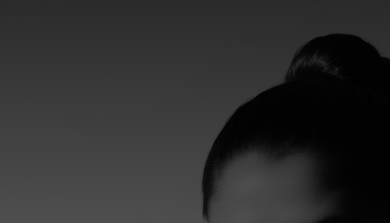
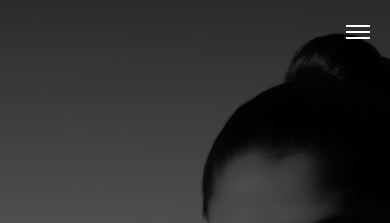
Before and after one commit to sofiassokolova-art/mayyam-website, a Next.js app: page / in a window 390 px wide. Shown: the top 223 px of the page. Built offline with nearby package versions, Linux system fonts and the light colour scheme.

Commit message:
Add mobile navigation: hamburger menu with animation, mobile-responsive header, adapt Cases cards padding for mobile

```diff
--- a/src/components/Cases.tsx
+++ b/src/components/Cases.tsx
@@ -141,7 +141,7 @@ const Cases = () => {
                 <SwiperSlide key={caseItem.id}>
                   {/* Белая журнальная карточка */}
                   <div
-                    className="bg-white p-8 mx-2 transition-all duration-300 hover:scale-105 hover:shadow-xl group cursor-pointer"
+                    className="bg-white p-6 md:p-8 mx-2 transition-all duration-300 hover:scale-105 hover:shadow-xl group cursor-pointer"
                     style={{
                       minHeight: '280px',
                       borderRadius: '0px', // строго прямоугольная
--- a/src/components/Header.tsx
+++ b/src/components/Header.tsx
@@ -1,11 +1,12 @@
 "use client";
 
 import { useState, useEffect } from "react";
-import { motion } from "framer-motion";
+import { motion, AnimatePresence } from "framer-motion";
 import Link from "next/link";
 
 const Header = () => {
   const [isScrolled, setIsScrolled] = useState(false);
+  const [isMobileMenuOpen, setIsMobileMenuOpen] = useState(false);
 
   useEffect(() => {
     const handleScroll = () => {
@@ -27,16 +28,16 @@ const Header = () => {
       initial={{ y: -100, opacity: 0 }}
       animate={{ y: 0, opacity: 1 }}
       transition={{ duration: 0.6, ease: "easeOut" }}
-      className={`fixed top-0 left-0 right-0 z-50 transition-all duration-300 hidden md:block ${
+      className={`fixed top-0 left-0 right-0 z-50 transition-all duration-300 ${
         isScrolled
           ? "bg-paper/80 backdrop-blur-md shadow-soft"
           : "bg-transparent"
       }`}
     >
       <div className="container-custom">
-        <nav className="flex items-center justify-end py-4">
-          {/* Navigation */}
-          <ul className="flex items-center gap-8">
+        <nav className="flex items-center justify-between py-4">
+          {/* Desktop Navigation */}
+          <ul className="hidden md:flex items-center gap-8 ml-auto">
             {navItems.map((item) => (
               <li key={item.href}>
                 {item.href.startsWith('/') ? (
@@ -61,8 +62,63 @@ const Header = () => {
               </li>
             ))}
           </ul>
+
+          {/* Mobile Menu Button */}
+          <button
+            className="md:hidden flex flex-col items-center justify-center w-8 h-8 ml-auto"
+            onClick={() => setIsMobileMenuOpen(!isMobileMenuOpen)}
+          >
+            <span className={`block w-6 h-0.5 transition-all duration-300 ${
+              isScrolled ? "bg-ink" : "bg-white"
+            } ${isMobileMenuOpen ? "rotate-45 translate-y-1" : ""}`}></span>
+            <span className={`block w-6 h-0.5 mt-1 transition-all duration-300 ${
+              isScrolled ? "bg-ink" : "bg-white"
+            } ${isMobileMenuOpen ? "opacity-0" : ""}`}></span>
+            <span className={`block w-6 h-0.5 mt-1 transition-all duration-300 ${
+              isScrolled ? "bg-ink" : "bg-white"
+            } ${isMobileMenuOpen ? "-rotate-45 -translate-y-1" : ""}`}></span>
+          </button>
         </nav>
       </div>
+
+      {/* Mobile Menu */}
+      <AnimatePresence>
+        {isMobileMenuOpen && (
+          <motion.div
+            initial={{ opacity: 0, y: -20 }}
+            animate={{ opacity: 1, y: 0 }}
+            exit={{ opacity: 0, y: -20 }}
+            transition={{ duration: 0.3 }}
+            className="md:hidden bg-paper/95 backdrop-blur-md border-t border-neutral-200"
+          >
+            <div className="container-custom py-6">
+              <ul className="space-y-4">
+                {navItems.map((item) => (
+                  <li key={item.href}>
+                    {item.href.startsWith('/') ? (
+                      <Link
+                        href={item.href}
+                        className="block text-ink font-medium py-2 transition-colors duration-200 hover:text-lime"
+                        onClick={() => setIsMobileMenuOpen(false)}
+                      >
+                        {item.label}
+                      </Link>
+                    ) : (
+                      <a
+                        href={item.href}
+                        className="block text-ink font-medium py-2 transition-colors duration-200 hover:text-lime"
+                        onClick={() => setIsMobileMenuOpen(false)}
+                      >
+                        {item.label}
+                      </a>
+                    )}
+                  </li>
+                ))}
+              </ul>
+            </div>
+          </motion.div>
+        )}
+      </AnimatePresence>
     </motion.header>
   );
 };
```
Lines whose indentation alone changed are shown as unchanged.
